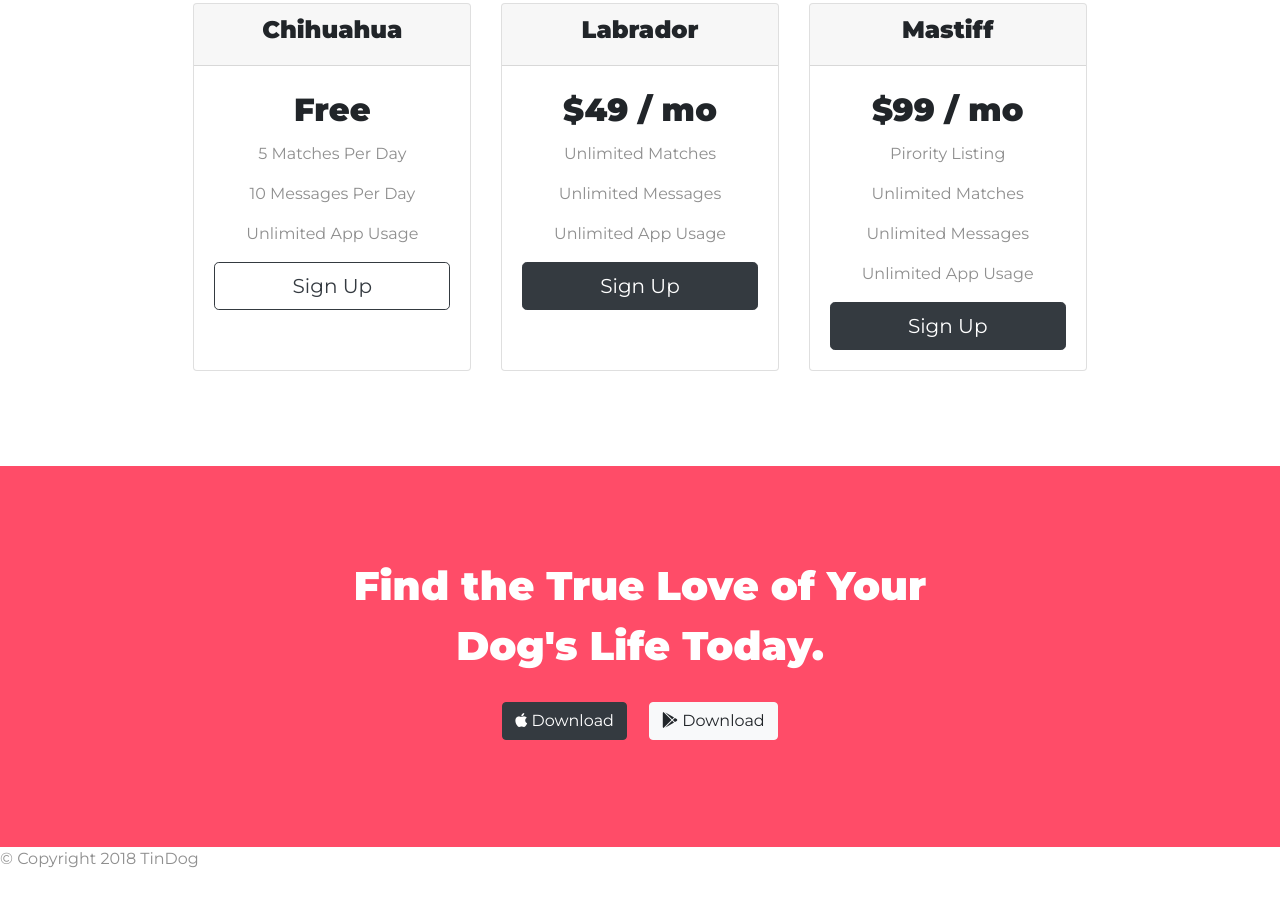
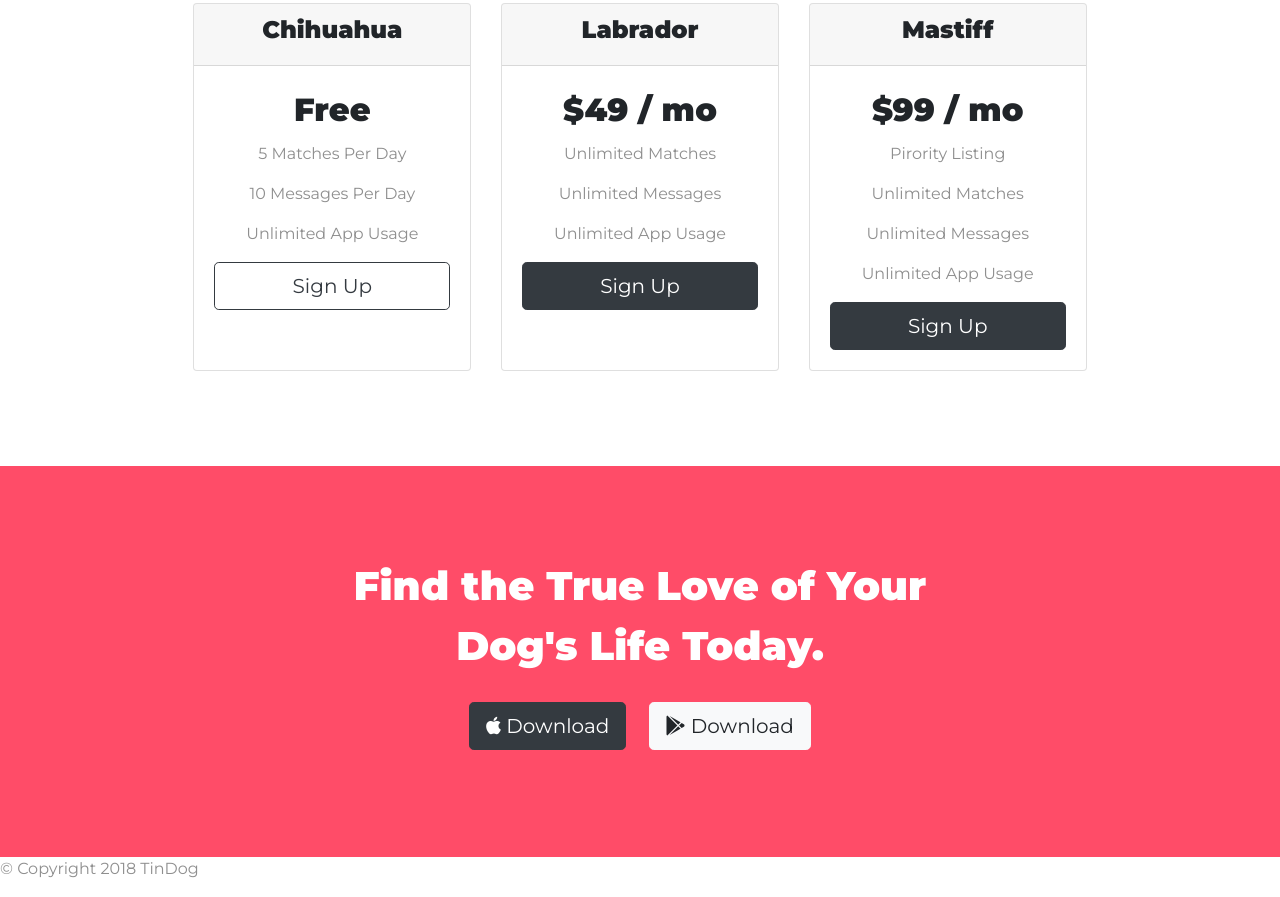
Before and after one commit to ShawandaMD/bootstrap-installation, a plain HTML site: page index.html in a window 1280 px wide. Shown: the part 2052-2949 px from the top of the page. Drawn offline with nearby package versions, Linux system fonts and the light colour scheme.

Commit message:
made the buttons large in #cta

```diff
--- a/index.html
+++ b/index.html
@@ -197,8 +197,8 @@
   <section id="cta">
 
       <h3 class="cta-heading">Find the True Love of Your Dog's Life Today.</h3>
-      <button type="button" class="btn btn-dark btn-md footer-button "><i class="fab fa-apple"></i> Download</button>
-      <button type="button" class="btn btn-light btn-md footer-button "><i class="fab fa-google-play"></i> Download</button>
+      <button type="button" class="btn btn-dark btn-lg footer-button "><i class="fab fa-apple"></i> Download</button>
+      <button type="button" class="btn btn-light btn-lg footer-button "><i class="fab fa-google-play"></i> Download</button>
 
   </section>
 
```
